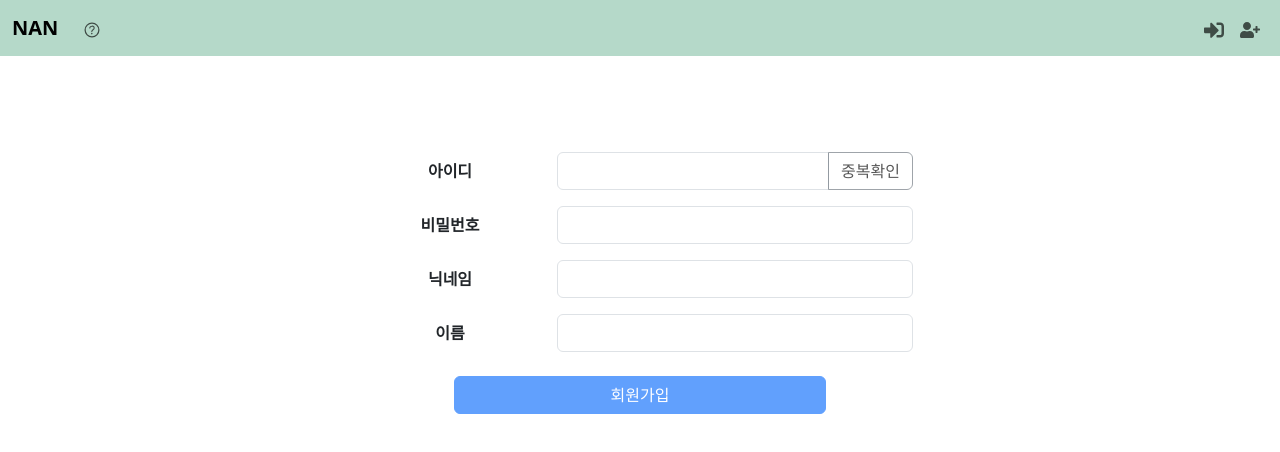
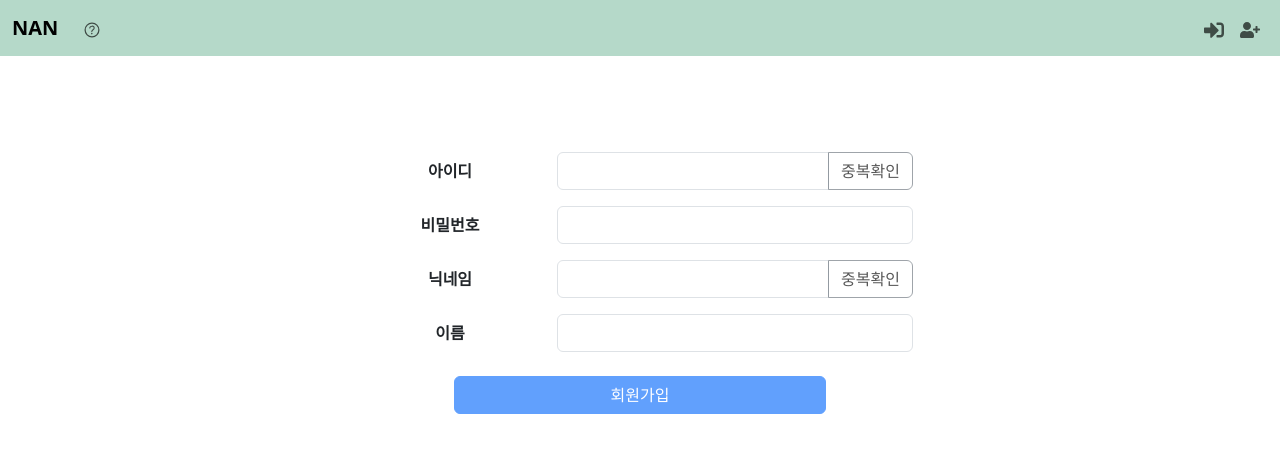
Before and after one commit to daedaedae1/nihongo-news-frontend, a React (Create React App) app: page /signup in a window 1280 px wide. Shown: the top 452 px of the page. Built offline with nearby package versions, Linux system fonts and the light colour scheme; no server answers.

Commit message:
닉네임 검증 추가

```diff
--- a/src/components/NavBar.js
+++ b/src/components/NavBar.js
@@ -39,7 +39,7 @@ function NavBar({ userInfo, setUserInfo }) {
                   <Link className="nav-link active" to="/bookmark">북마크</Link>
                 </li>
                 <li className="nav-item">
-                  <Link className="nav-link active" to="/wordbook">단어</Link>
+                  <Link className="nav-link active" to="/wordbook">단어장</Link>
                 </li>
               </>
             ) : (
@@ -80,7 +80,6 @@ function NavBar({ userInfo, setUserInfo }) {
                 </li>
               </>
             )}
-            {/* 추가 메뉴도 이런 식으로 */}
           </ul>
         </div>
       </div>
--- a/src/pages/Guide.js
+++ b/src/pages/Guide.js
@@ -45,7 +45,7 @@
                     //     <div>
                     //         <strong>로그인이 필요합니다.</strong>
                     //         <div className="small mb-0">
-                    //         미로그인 상태에선 상세보기/북마크/단어 저장 기능이 비활성화됩니다.
+                    //         미로그인 상태에선 상세보기/북마크/단어 기능이 비활성화됩니다.
                     //         </div>
                     //     </div>
                     // </div>
@@ -54,7 +54,7 @@
                     <RiLoginCircleLine size={20} className="mt-1" />
                     <div>
                         <strong>로그인이 필요합니다.</strong>
-                        <div className="small mb-0"> 미로그인 상태에선 상세보기/북마크/단어 저장 기능이 비활성화됩니다. </div>
+                        <div className="small mb-0"> 미로그인 상태에선 상세보기/북마크/단어 기능이 비활성화됩니다. </div>
                     </div>
                     </div>
                 )}
@@ -194,7 +194,7 @@
             <div className="d-flex flex-wrap gap-2 justify-content-center mt-4">
                 <Link className="btn btn-primary" to="/">
                 <RiNewspaperLine className="me-1" />
-                NHK 뉴스 보러가기
+                뉴스 보러가기
                 </Link>
                 {userInfo && (
                     <>
--- a/src/pages/Signup.js
+++ b/src/pages/Signup.js
@@ -12,9 +12,10 @@ function Signup() {
     const [nickname, setNickname] = useState('');
 
     const [isAvailable, setIsAvailable] = useState(null);
+    const [isAvailable2, setIsAvailable2] = useState(null);
 
     const handleCheckId = async () => {
-        const response = await fetch('http://localhost:8080/api/check-id?userid=' + encodeURIComponent(userid))
+        const response = await fetch('http://localhost:8080/api/check-userid?userid=' + encodeURIComponent(userid))
         const data = await response.json();
         if(response.ok) {
             toast.success(data.success);
@@ -23,6 +24,19 @@ function Signup() {
         else {
             toast.error(data.error);
             setIsAvailable(false);
+        }
+    }
+
+    const handleCheckNickname = async () => {
+        const response = await fetch('http://localhost:8080/api/check-nickname?nickname=' + encodeURIComponent(nickname))
+        const data = await response.json();
+        if(response.ok) {
+            toast.success(data.success);
+            setIsAvailable2(true);
+        }
+        else {
+            toast.error(data.error);
+            setIsAvailable2(false);
         }
     }
 
@@ -70,8 +84,12 @@ function Signup() {
                 <div className='row mb-3 justify-content-center'>
                     <label htmlFor='nickname' className='col-sm-2 col-form-label fw-semibold'>닉네임</label>
                     <div className='col-md-4'>
-                        <input type='text' className='form-control' id='nickname' name="nickname" value={nickname} onChange={event => setNickname(event.target.value)}
-                            onKeyDown={e => {if (e.key === ' ') {e.preventDefault();}}} />
+                        <div className='input-group'>
+                            <input type='text' className='form-control' id='nickname' name="nickname" value={nickname} onChange={event => {setNickname(event.target.value); setIsAvailable2(null);}}
+                                onKeyDown={e => {if (e.key === ' ') {e.preventDefault();}}} />
+                            <button type="button" className='btn btn-outline-secondary' onClick={handleCheckNickname} disabled={!nickname} style={{color: '#000000'}}>중복확인</button>
+                        </div>
+
                     </div>
                 </div>
                 <div className='row mb-3 justify-content-center'>
@@ -82,7 +100,7 @@ function Signup() {
                     </div>
                 </div>
                 <div className='d-grid gap-2 col-4 mt-4 mx-auto'>
-                    <input type="submit" className='btn btn-primary' value="회원가입" disabled={!userid.trim() || !pwd.trim() || !nickname.trim() || !name.trim() || isAvailable !== true}></input>
+                    <input type="submit" className='btn btn-primary' value="회원가입" disabled={!userid.trim() || !pwd.trim() || !nickname.trim() || !name.trim() || isAvailable !== true || isAvailable2 !== true}></input>
                 </div>
             </form>
         </div>
```
